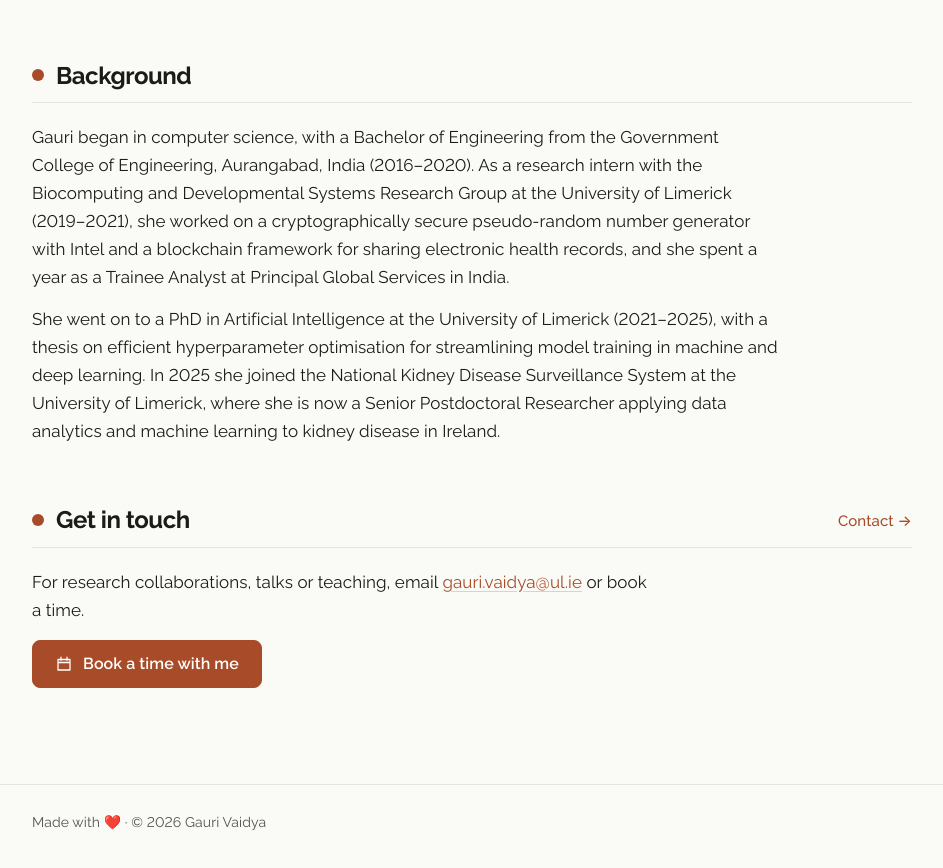
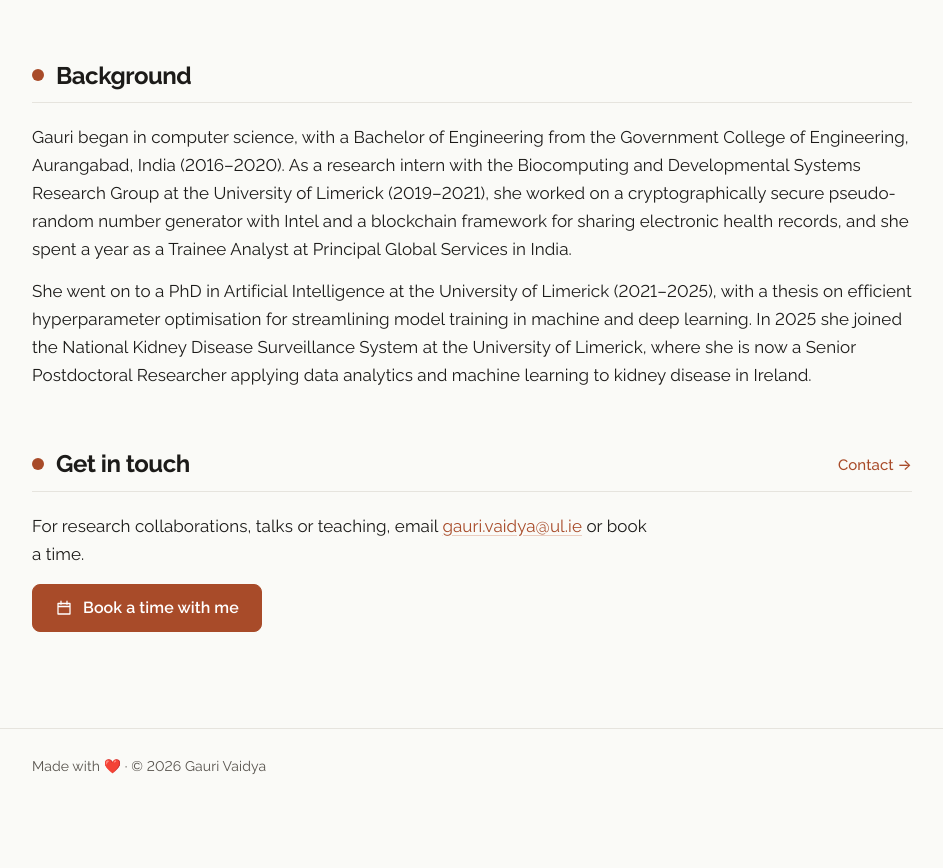
Before and after one commit to gauriivaidya/gauriivaidya.github.io, a React (Vite) app: page / in a window 1280 px wide. Shown: the part 987-1855 px from the top of the page, without its empty margins (168-1111 px from the left). After the commit the page ends 1799 px from the top, so only its background shows below. Built offline with nearby package versions, Linux system fonts and the light colour scheme.

Commit message:
Home: widen Background text to match research cards

```diff
--- a/src/styles/global.css
+++ b/src/styles/global.css
@@ -160,7 +160,7 @@ main{outline:none;flex:1 0 auto}
 .collab{margin:0 0 16px}
 .snap{scroll-margin-top:24px}.snap h2:focus{outline:none}.snap h2:focus-visible{outline:2px solid var(--accent);outline-offset:4px}
 @media (max-width:900px){.snap{scroll-margin-top:84px}}
-.background p{max-width:72ch;margin:0 0 14px}.background p:last-child{margin-bottom:0}
+.background p{max-width:none;margin:0 0 14px}.background p:last-child{margin-bottom:0}
 .draft{display:inline-block;margin-right:8px;padding:1px 6px;border:1px dashed var(--accent);border-radius:4px;font:600 .625rem/1.4 var(--font-body);letter-spacing:.08em;text-transform:uppercase;color:var(--accent);vertical-align:.15em}
 .contact-row{display:flex;flex-wrap:wrap;align-items:center;justify-content:space-between;gap:16px 32px}
 .contact-row p{margin:0;max-width:60ch}.contact-row p:not(.book) a{text-decoration:underline;text-decoration-color:var(--accent-line);text-underline-offset:3px}.contact-row .book{margin:0}
```
